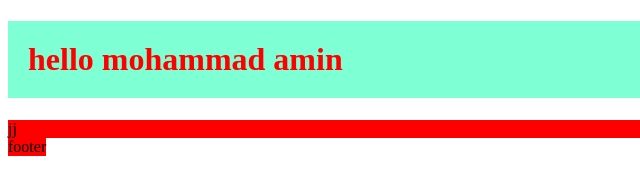
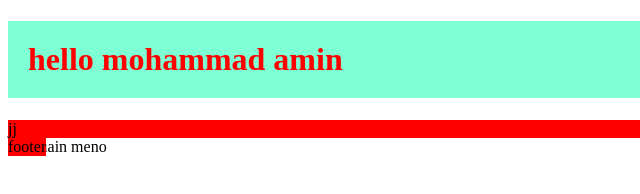
Before and after one commit to MohammadAminFeliAkbari/education, a plain HTML site: page index.html in a window 1280 px wide. Shown: the full height of the page, 0-640 px from the left. Drawn offline with Linux system fonts and the light colour scheme.

Commit message:
add main-menu , header , footer , main

```diff
--- a/index.html
+++ b/index.html
@@ -16,6 +16,9 @@
     <footer>
         footer
     </footer>
+    <nav>
+        add main meno
+    </nav>
 </body>
 
 </html>
```
